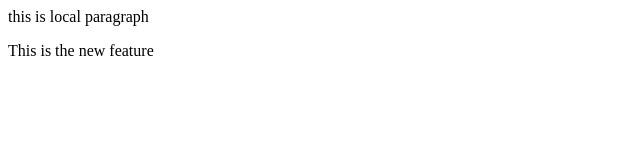
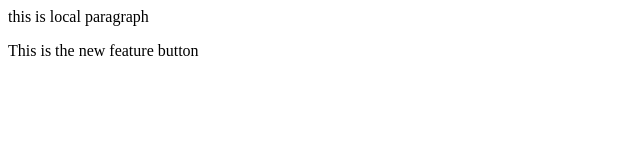
Before and after one commit to taj8797/Local-Repo, a plain HTML site: page index.html in a window 1280 px wide. Shown: the full height of the page, 0-640 px from the left. Drawn offline with Linux system fonts and the light colour scheme.

Commit message:
add button

```diff
--- a/index.html
+++ b/index.html
@@ -1,2 +1,2 @@
 <p>this is local paragraph</p>
-<p>This is the new feature </p>
+<p>This is the new feature button</p>
```
